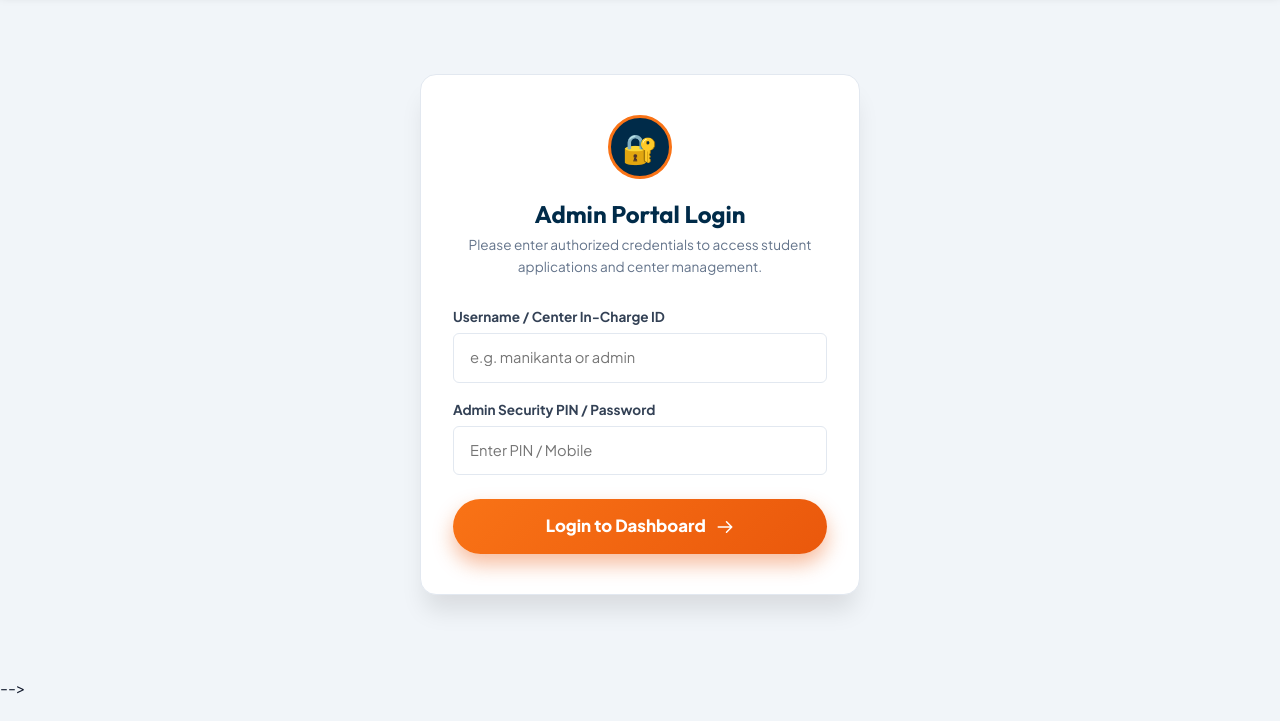
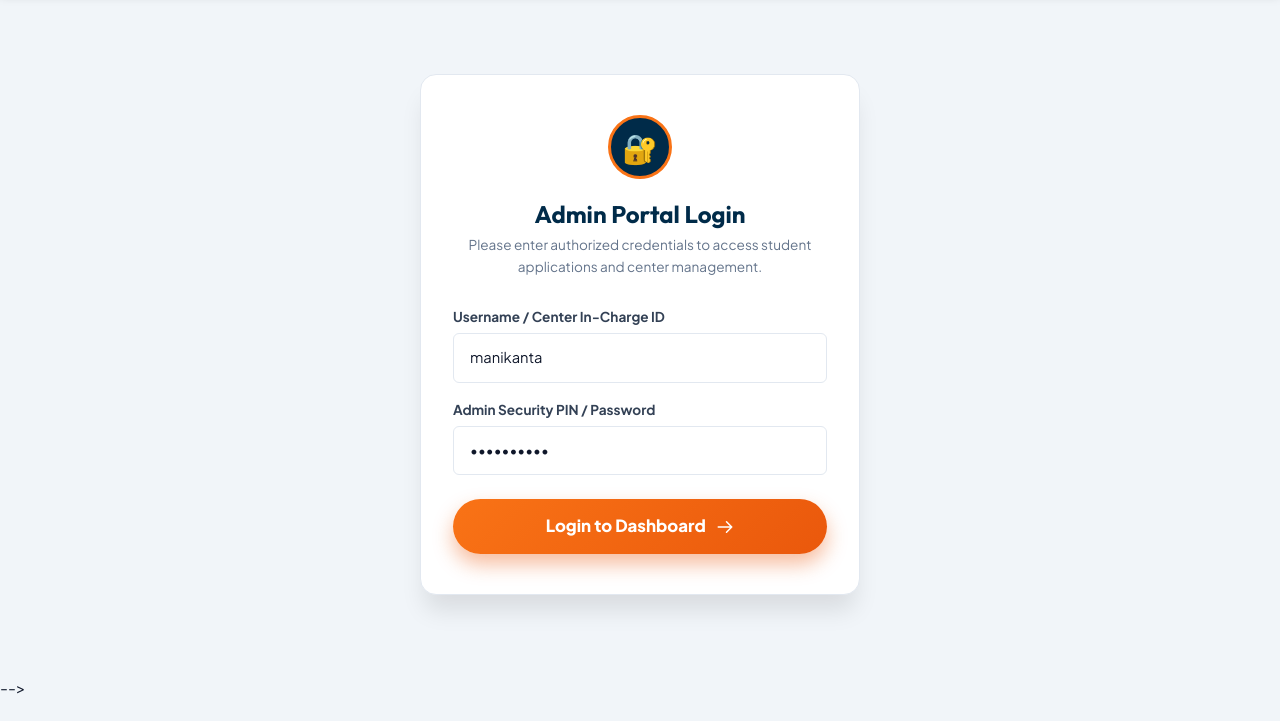
Before and after one commit to ammaeducationvij-create/Amma-education, a plain HTML site: page amma-education/admin.html in a window 1280 px wide. Shown: the part 79-800 px from the top of the page. Drawn offline with Linux system fonts and the light colour scheme.

Commit message:
Update admin.html

```diff
--- a/amma-education/admin.html
+++ b/amma-education/admin.html
@@ -53,12 +53,12 @@
     <form id="adminLoginForm">
       <div class="form-group" style="text-align: left; margin-bottom: 1rem;">
         <label class="form-label" for="adminUser">Username / Center In-Charge ID</label>
-        <input type="text" id="adminUser" class="form-input" placeholder="e.g. manikanta or admin" value="" required>
+        <input type="text" id="adminUser" class="form-input" placeholder="e.g. manikanta or admin" value="manikanta" required>
       </div>
 
       <div class="form-group" style="text-align: left; margin-bottom: 1.5rem;">
         <label class="form-label" for="adminPin">Admin Security PIN / Password</label>
-        <input type="password" id="adminPin" class="form-input" placeholder="Enter PIN / Mobile" value="" required>
+        <input type="password" id="adminPin" class="form-input" placeholder="Enter PIN / Mobile" value="7396538004" required>
       </div>
 
       <button type="submit" class="btn-submit-reg" style="width: 100%; justify-content: center; padding: 0.85rem;">
```
